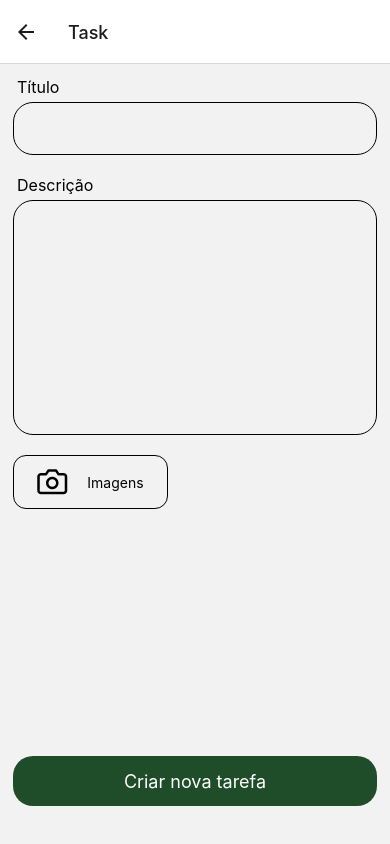
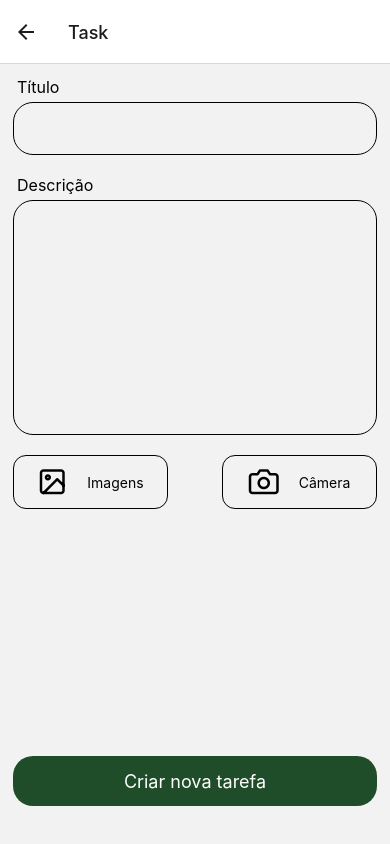
Before and after one commit to fredso82/controle-de-tarefas, a React Native app: screen /Task in a window 390 px wide. Built offline with nearby package versions, Linux system fonts and the light colour scheme.

Commit message:
Inclusão dos botões de câmera e imagens

```diff
--- a/src/screens/TaskAdd/index.tsx
+++ b/src/screens/TaskAdd/index.tsx
@@ -36,13 +36,23 @@ export function TaskAdd() {
                     onChangeText={(text) => setDescription(text)}
                 ></TextInput>
             </View>
+            <View style={styles.containerCamera}>
+                <TouchableOpacity
+                    style={styles.camera}
+                    onPress={() => Alert.alert("teste")}
+                >
+                    <Feather name="image" size={30} color="#000"></Feather>
+                    <Text>Imagens</Text>
+                </TouchableOpacity>
                 <TouchableOpacity
                     style={styles.camera}
                     onPress={() => Alert.alert("teste")}
                 >
                     <Feather name="camera" size={30} color="#000"></Feather>
-                <Text>Imagens</Text>
+                    <Text>Câmera</Text>
                 </TouchableOpacity>
+            </View>
+
             <TouchableOpacity
                 style={styles.buttonCreate}
                 onPress={() => Alert.alert("teste")}
@@ -57,7 +67,7 @@ const styles = StyleSheet.create({
     container: {
         padding: 13,
         gap: 20,
-        flex: 1
+        flex: 1,
     },
     containerGroup: {
         gap: 5,
@@ -83,6 +93,10 @@ const styles = StyleSheet.create({
         paddingVertical: 15,
         paddingHorizontal: 12,
     },
+    containerCamera: {
+        flexDirection: "row",
+        justifyContent: "space-between"
+    },
     camera: {
         borderColor: "#000",
         borderWidth: 1,
@@ -103,10 +117,10 @@ const styles = StyleSheet.create({
         alignItems: "center",
         justifyContent: "center",
         marginTop: "auto",
-        marginBottom: 25
+        marginBottom: 25,
     },
     labelCreate: {
         color: "white",
         fontSize: 18,
-    }
+    },
 });
```
Lines whose indentation alone changed are shown as unchanged.
